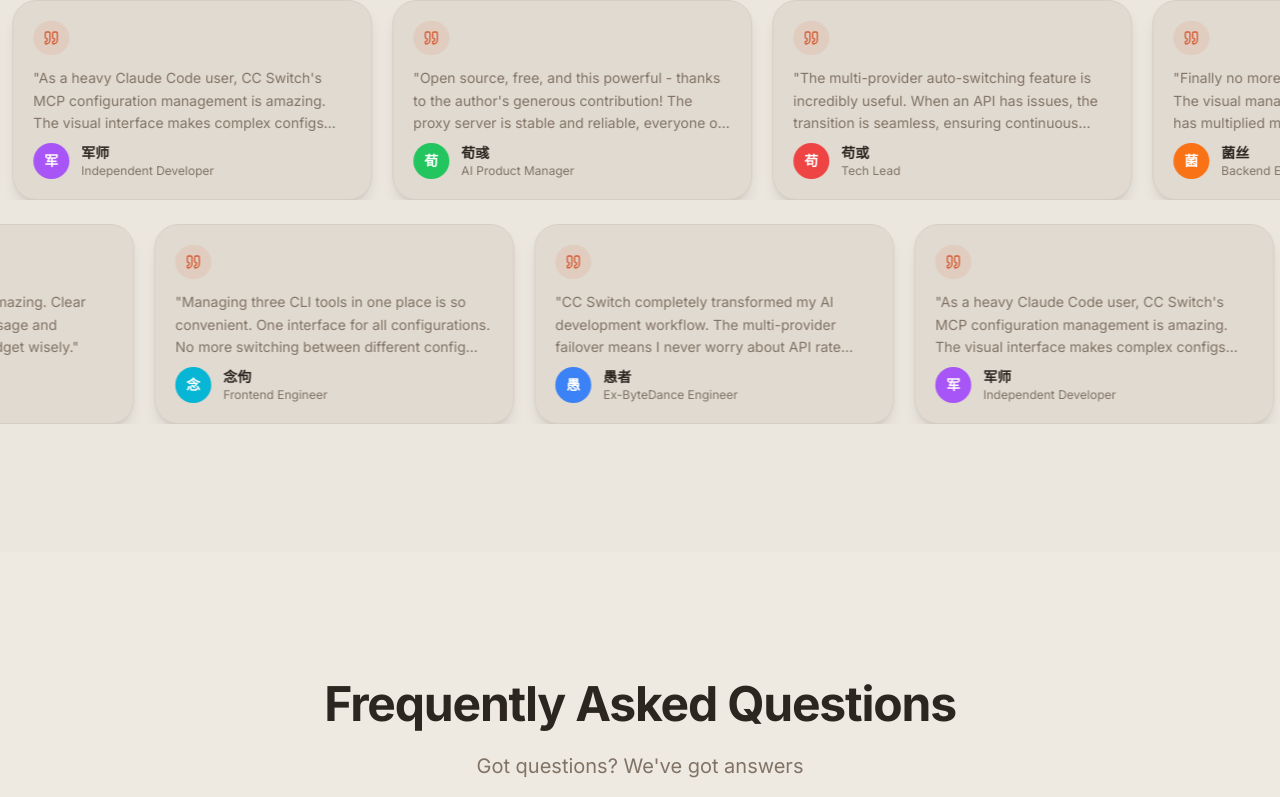
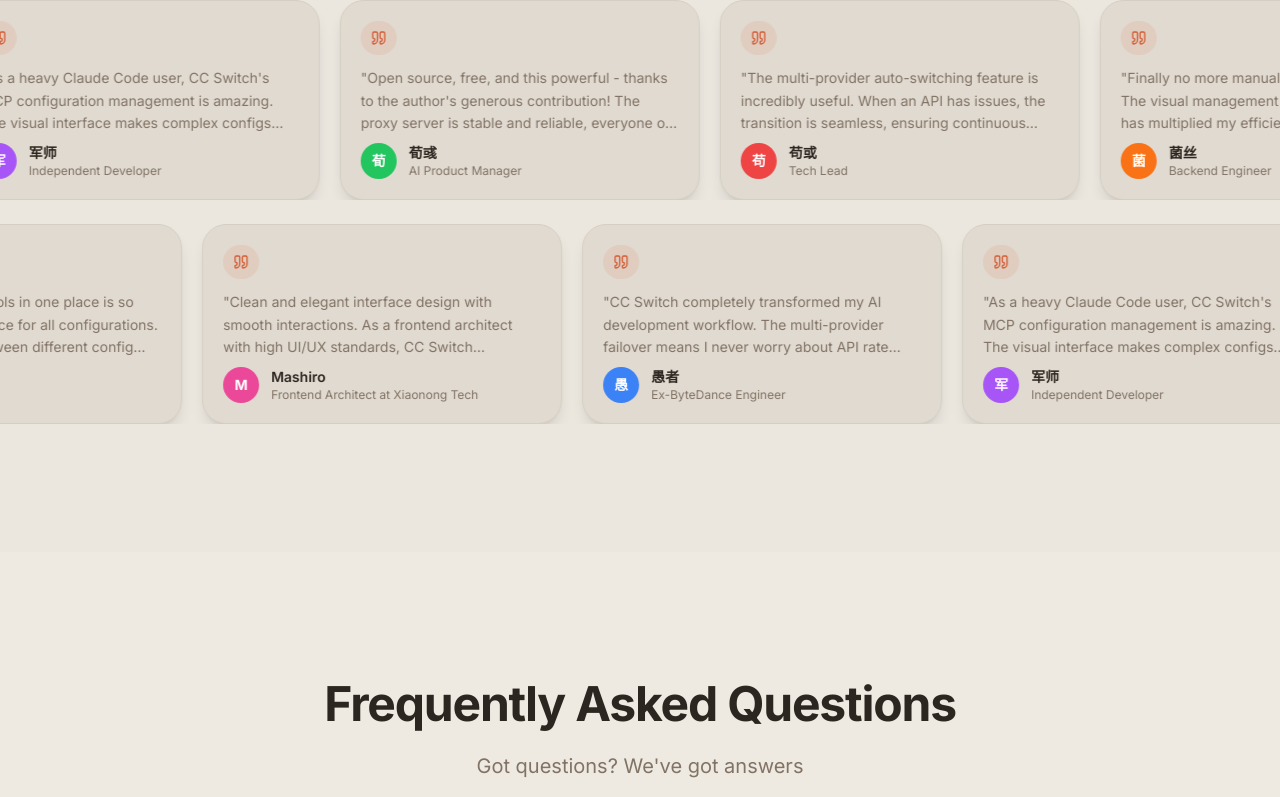
Before and after one commit to yovinchen/cc-switch-website, a React (Vite) app: page / in a window 1280 px wide. Shown: the part 4024-4821 px from the top of the page. Built offline with nearby package versions, Linux system fonts and the light colour scheme; no server answers.

Commit message:
feat(testimonials): add Mashiro - 小农科技有限公司 前端架构师

```diff
--- a/src/components/ccswitch/TestimonialsSection.tsx
+++ b/src/components/ccswitch/TestimonialsSection.tsx
@@ -10,6 +10,7 @@ const avatarStyles = [
   { avatar: '菌', avatarBg: 'bg-orange-500' },
   { avatar: '白', avatarBg: 'bg-slate-500' },
   { avatar: '念', avatarBg: 'bg-cyan-500' },
+  { avatar: 'M', avatarBg: 'bg-pink-500' },
 ];
 
 function TestimonialCard({ testimonial, style }: {
--- a/src/i18n/translations.ts
+++ b/src/i18n/translations.ts
@@ -224,6 +224,11 @@ export const translations = {
           content: '统一管理三个 CLI 工具真的太方便了，一个界面搞定所有配置。省去了在不同配置文件之间来回切换的麻烦。',
           author: '念佝',
           role: '前端开发工程师',
+        },
+        {
+          content: '界面设计简洁优雅，交互体验流畅。作为前端架构师，我对 UI/UX 要求很高，CC Switch 完全满足了我的期望。',
+          author: 'Mashiro',
+          role: '小农科技有限公司 前端架构师',
         },
       ],
     },
@@ -563,6 +568,11 @@ export const translations = {
           author: '念佝',
           role: 'Frontend Engineer',
         },
+        {
+          content: "Clean and elegant interface design with smooth interactions. As a frontend architect with high UI/UX standards, CC Switch completely met my expectations.",
+          author: 'Mashiro',
+          role: 'Frontend Architect at Xiaonong Tech',
+        },
       ],
     },
     // CTA Section
@@ -901,6 +911,11 @@ export const translations = {
           author: '念佝',
           role: 'フロントエンドエンジニア',
         },
+        {
+          content: 'シンプルでエレガントなインターフェースデザインと滑らかなインタラクション。UI/UX に高い基準を持つフロントエンドアーキテクトとして、CC Switch は私の期待を完全に満たしてくれました。',
+          author: 'Mashiro',
+          role: '小農科技 フロントエンドアーキテクト',
+        },
       ],
     },
     // CTA Section
```
